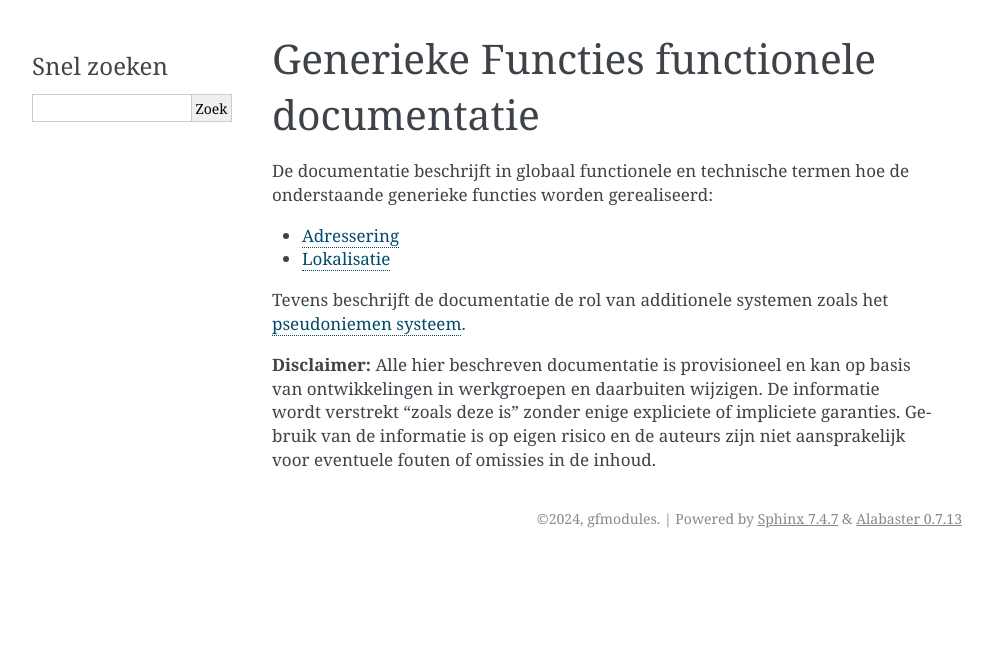
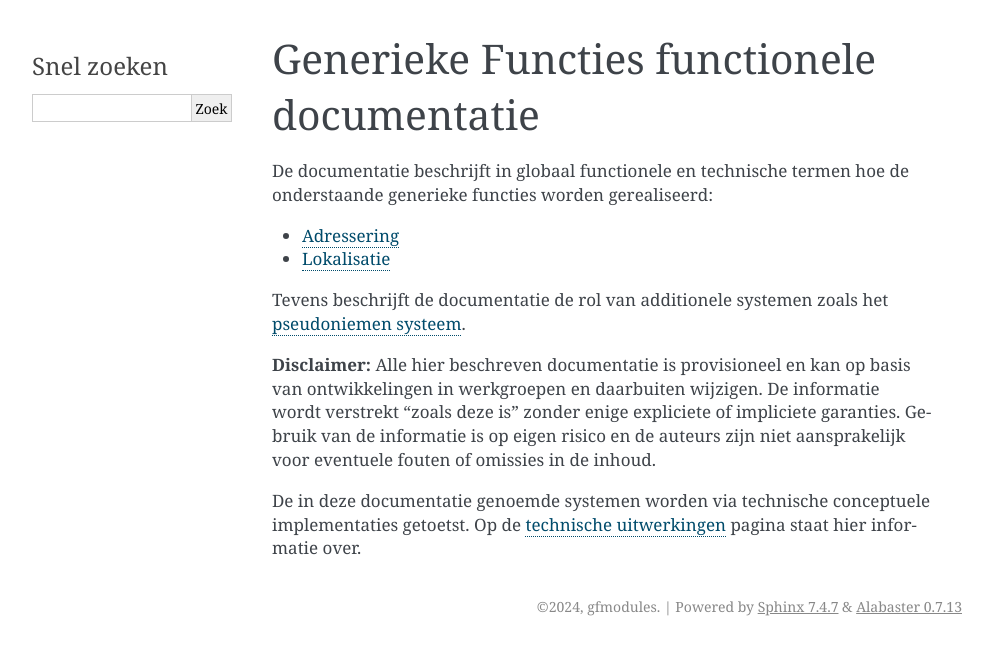
Before and after one commit to minvws/gfmodules-functionele-documentatie, a Sphinx documentation site: the page built from docs/index.md, in a window 1280 px wide. Shown: the top 655 px of the page, without its empty margins (148-1141 px from the left). Built offline with Sphinx 7.4.7, drawn with Linux system fonts in a browser that asks for light colours.

Commit message:
Added link to technical documentation and software

````diff
--- a/docs/index.md
+++ b/docs/index.md
@@ -14,6 +14,10 @@ basis van ontwikkelingen in werkgroepen en daarbuiten wijzigen. De informatie
 wordt verstrekt "zoals deze is" zonder enige expliciete of impliciete garanties.
 Gebruik van de informatie is op eigen risico en de auteurs zijn niet
 aansprakelijk voor eventuele fouten of omissies in de inhoud.
+
+De in deze documentatie genoemde systemen worden via technische conceptuele
+implementaties getoetst. Op de [technische
+uitwerkingen](./technische_uitwerking.md) pagina staat hier informatie over.
 
 ```{toctree}
 :hidden:
````
Also changed, not shown: docs/technische_uitwerking.md (added, +12 -0 lines).
